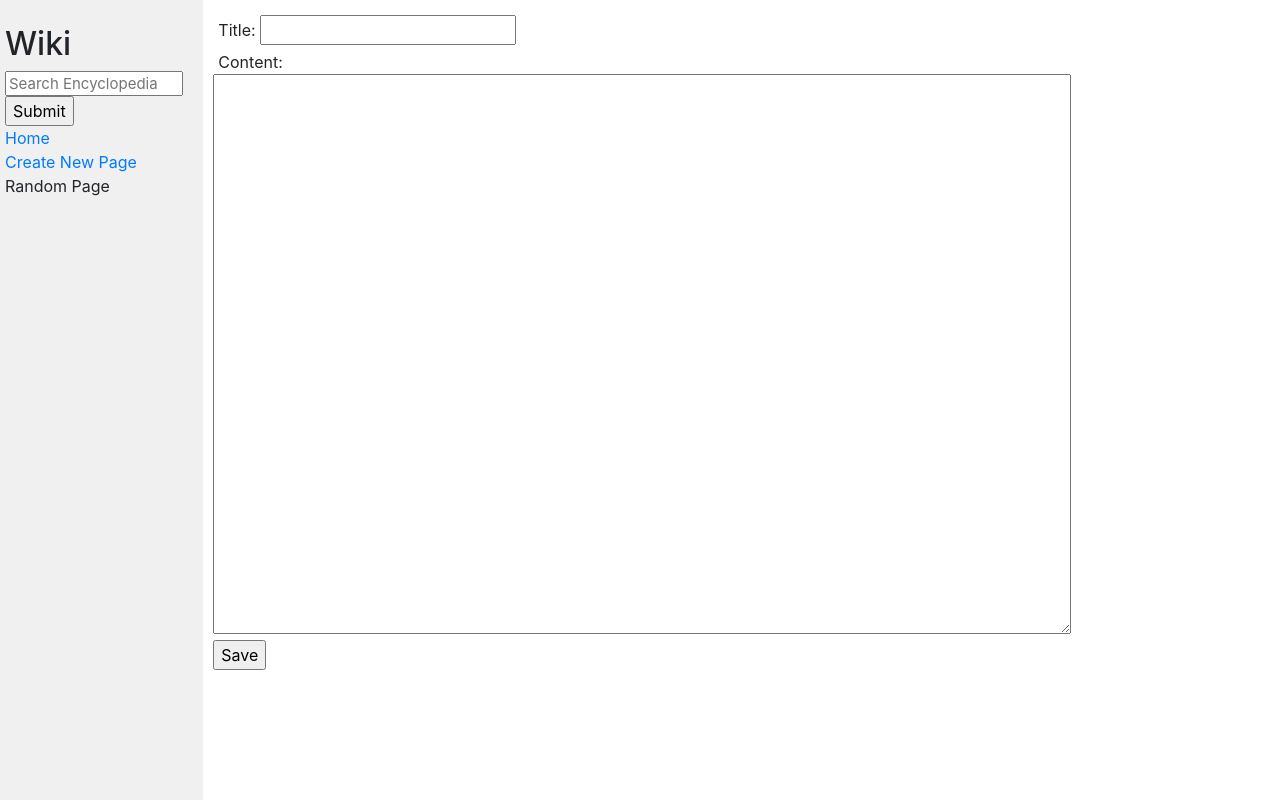
After one commit to filler36/cs50w-wiki, a Django app: page /new in a window 1280 px wide. The commit adds this page. Run offline with Django 3.2, Linux system fonts and the light colour scheme; some libraries are stand-ins or nearby versions.

Commit message:
add new page feature

```diff
--- a/encyclopedia/static/encyclopedia/styles.css
+++ b/encyclopedia/static/encyclopedia/styles.css
@@ -13,7 +13,7 @@ h1 {
 }
 
 textarea {
-    height: 90vh;
+    height: 70vh;
     width: 80%;
 }
 
--- a/encyclopedia/templates/encyclopedia/layout.html
+++ b/encyclopedia/templates/encyclopedia/layout.html
@@ -20,7 +20,7 @@
                     <a href="{% url 'index' %}">Home</a>
                 </div>
                 <div>
-                    Create New Page
+                    <a href="{% url 'new' %}">Create New Page</a>
                 </div>
                 <div>
                     Random Page
--- /dev/null
+++ b/encyclopedia/templates/encyclopedia/new_article.html
@@ -0,0 +1,15 @@
+{% extends "encyclopedia/layout.html" %}
+
+{% block title %}
+    Create new article
+{% endblock %}
+
+{% block body %}
+    <form action="/save_article">
+        <div style="margin:5px;">Title:
+        <input type="text" name="title"></div>
+        <div style="margin-left:5px;" >Content:</div>
+        <div><textarea name="content"></textarea></div>
+        <input type="submit" value="Save">
+    </form>
+{% endblock %}
--- a/encyclopedia/urls.py
+++ b/encyclopedia/urls.py
@@ -5,5 +5,7 @@ from . import views
 urlpatterns = [
     path("", views.index, name="index"),
     path("wiki/<str:article_title>", views.wiki, name="article_title"),
-    path("search", views.search, name="search")
+    path("search", views.search, name="search"),
+    path("new", views.new, name="new"),
+    path("save_article", views.save_article, name="save_article")
 ]
--- a/encyclopedia/views.py
+++ b/encyclopedia/views.py
@@ -18,7 +18,7 @@ def wiki(request, article_title):
             "article_content": article_content
         })
     else:
-        return render(request, "encyclopedia/not_found.html", {
+        return render(request, "encyclopedia/error.html", {
             "article_title": article_title
         })
 
@@ -41,11 +41,34 @@ def search(request):
                 "entries": matching_articles,
             })
         else:
-            return render(request, "encyclopedia/not_found.html", {
-                "article_title": query_string
+            error_code = "404 Not found"
+            return render(request, "encyclopedia/error.html", {
+                "error_code": error_code,
+                "error_message": f"Requested page with article title '{query_string}' was not found"
             })
 
 
+def new(request):
+    return render(request, "encyclopedia/new_article.html")
+
+
+def save_article(request):
+    article_title = request.GET.get('title', None)
+    if article_title.lower() in list(map(str.lower, util.list_entries())):
+        error_code = "409 Conflict"
+        return render(request, "encyclopedia/error.html", {
+            "error_code": error_code,
+            "error_message": f"Article with provided title '{article_title}' is already exists"
+        })
+    else:
+        article_content = request.GET.get('content', None)
+        util.save_entry(article_title, article_content)
+
+        article_content = _get_article_content(article_title)
+        return render(request, "encyclopedia/article.html", {
+            "article_title": article_title,
+            "article_content": article_content
+        })
 
 
 def _get_article_content(article_title):
```
Also changed, not shown: encyclopedia/templates/encyclopedia/error.html (added, +10 -0 lines), encyclopedia/templates/encyclopedia/not_found.html (deleted, +0 -10 lines), entries/TEST2.md (added, +3 -0 lines), entries/asdsadsad.md (added, +1 -0 lines), entries/test.md (added, +1 -0 lines).
